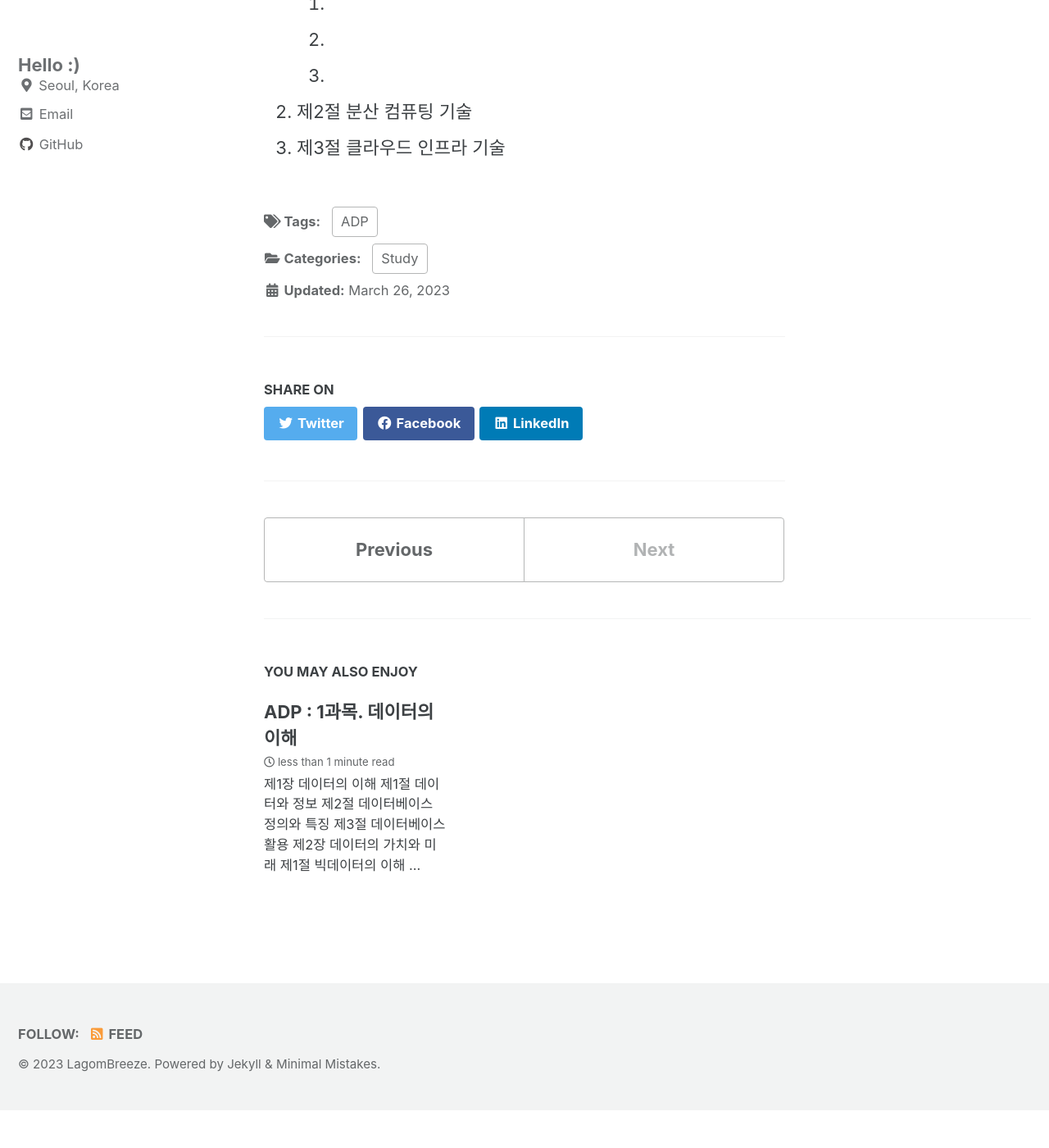
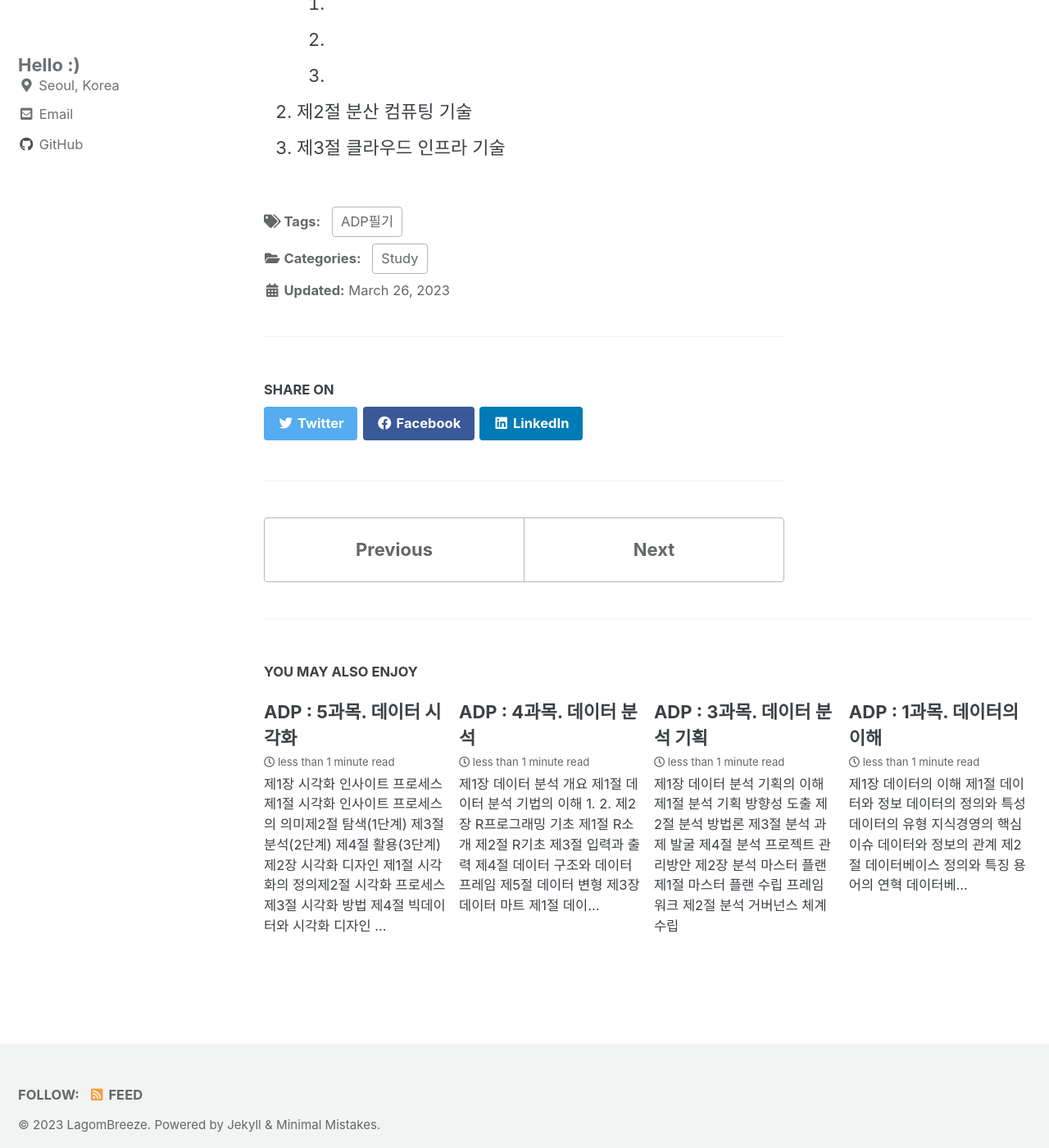
Before and after one commit to lagombreeze/lagombreeze.github.io, a Jekyll site: the page built from _posts/2023-03-26-study-adp-contents2.md, in a window 1280 px wide and 1400 px high, scrolled down 791 px. Shown: the whole window at 82% size. Built offline with Jekyll 4.4.1, drawn with Linux system fonts in a browser that asks for light colours; cached includes are drawn as plain includes; before the commit the page ends 2145 px from its top, so only the background shows below that.

Commit message:
ADP contents upload

```diff
--- a/_posts/2023-03-26-study-adp-contents1.md
+++ b/_posts/2023-03-26-study-adp-contents1.md
@@ -4,32 +4,59 @@ excerpt_separator: "<!--more-->"
 categories:
   - Study
 tags:
-  - ADP
+  - ADP필기
 ---
 
 #### 제1장 데이터의 이해
 
 1. 제1절 데이터와 정보
-   1.
-   2.
-   3.
+   1. 데이터의 정의와 특성
+   2. 데이터의 유형
+   3. 지식경영의 핵심 이슈
+   4. 데이터와 정보의 관계
 2. 제2절 데이터베이스 정의와 특징
+   1. 용어의 연혁
+   2. 데이터베이스의 정의
+   3. 데이터베이스의 특징
 3. 제3절 데이터베이스 활용
+   1. 기업내부 데이터베이스
 
 #### 제2장 데이터의 가치와 미래
 1. 제1절 빅데이터의 이해
-   1.
-   2.
-   3.
+   1. 빅데이터의 이해
+   2. 출현 배경과 변화
+   3. 빅데이터의 기능
+   4. 빅데이터가 만들어 내는 본질적인 변화
 2. 제2절 빅데이터의 가치와 영향
+   1. 빅데이터의 가치
+   2. 빅데이터의 영향
 3. 제3절 비즈니스 모델
+   1. 빅데이터 활용 사례
+   2. 빅데이터 활용 기본 테크닉
 4. 제4절 위기 요인과 통제 방안
+   1. 빅데이터 시대의 위기 요인
+   2. 위기 요인에 따른 통제 방안
 5. 제5절 미래의 빅데이터
+   1. 빅데이터 활용의 3요소
 
 #### 제3장 가치 창조를 위한 데이터 사이언스와 전략 인사이트
 1. 제1절 빅데이터 분석과 전략 인사이트
-   1.
-   2.
-   3.
+   1. 빅데이터 열풍과 회의론
+   2. 빅데이터 회의론의 원인 및 진단
+   3. 빅데이터 분석, "Big"이 핵심 아니다.
+   4. 전략적 통찰이 없는 분석의 함정
+   5. 일차원적인 분석 VS 전략도출 위한 가치기반 분석
 2. 제2절 전략 인사이트 도출을 위한 필요 역량
+   1. 데이터 사이언스의 의미와 역할
+   2. 데이터 사이언스의 구성요소
+   3. 데이터 사이언티스트의 요구 역량
+   4. 데이터 사이언스 : 과학과 인문의 교차로
+   5. 전략적 통찰력과 인문학의 부활
 3. 제3절 빅데이터 그리고 데이터 사이언스의 미래
+   1. 빅데이터의 시대
+   2. 빅데이터 회의론을 넘어 가치 패러다임의 변화
+   3. 데이터 사이언스의 한계와 인문학
+4. 빅데이터 상식
+   1. DBMS 와 SQL
+   2. Data 관련 기술
+   3. 빅데이터 분석 기술
--- a/_posts/2023-03-26-study-adp-contents2.md
+++ b/_posts/2023-03-26-study-adp-contents2.md
@@ -4,7 +4,7 @@ excerpt_separator: "<!--more-->"
 categories:
   - Study
 tags:
-  - ADP
+  - ADP필기
 ---
 
 #### 제1장 데이터 처리 프로세스
--- /dev/null
+++ b/_posts/2023-04-01-study-adp-contents3.md
@@ -0,0 +1,18 @@
+---
+title: "ADP : 3과목. 데이터 분석 기획"
+excerpt_separator: "<!--more-->"
+categories:
+  - Study
+tags:
+  - ADP필기
+---
+
+#### 제1장 데이터 분석 기획의 이해
+  1. 제1절 분석 기획 방향성 도출
+  2. 제2절 분석 방법론
+  3. 제3절 분석 과제 발굴
+  4. 제4절 분석 프로젝트 관리방안
+
+#### 제2장 분석 마스터 플랜
+  1. 제1절 마스터 플랜 수립 프레임 워크
+  2. 제2절 분석 거버넌스 체계 수립
--- /dev/null
+++ b/_posts/2023-04-09-study-adp-contents4.md
@@ -0,0 +1,53 @@
+---
+title: "ADP : 4과목. 데이터 분석"
+excerpt_separator: "<!--more-->"
+categories:
+  - Study
+tags:
+  - ADP필기
+---
+
+#### 제1장 데이터 분석 개요
+  1. 제1절 데이터 분석 기법의 이해
+    1.
+    2.
+
+#### 제2장 R프로그래밍 기초
+  1. 제1절 R소개
+  2. 제2절 R기초
+  3. 제3절 입력과 출력
+  4. 제4절 데이터 구조와 데이터 프레임
+  5. 제5절 데이터 변형
+
+#### 제3장 데이터 마트
+  1. 제1절 데이터 변경 및 요약
+    1.
+    2.
+  2. 제2절 데이터 가공
+  3. 제3절 기초 분석 및 데이터 관리
+
+#### 제4장 통계분석
+  1. 제1절 통계분석의 이해
+  2. 제2절 기초 통계 분석
+  3. 제3절 통계분석 방법론
+  4. 제4절 회귀분석
+  5. 제5절 응용회귀분석
+  6. 제6절 시계열 분석
+  7. 제7절 다차원 척도법
+  8. 제8절 주성분분석
+
+#### 제5장 정형 데이터 마이닝
+  1. 제1절 데이터 마이닝의 개요
+  2. 제2절 분류분석
+  3. 제3절 앙상블분석
+  4. 제4절 인공신경망분석
+  5. 제5절 군집분석
+  6. 제6절 연관분석
+
+#### 제6장 비정형 데이터 마이닝
+  1. 제1절 텍스트마이닝
+  2. 제2절 사회연결망 분석
+
+#### 제7장 서술형 문제
+  1. 제1절 통계분석
+  2. 제2절 정형 데이터마이닝
--- /dev/null
+++ b/_posts/2023-04-10-study-adp-contents5.md
@@ -0,0 +1,23 @@
+---
+title: "ADP : 5과목. 데이터 시각화"
+excerpt_separator: "<!--more-->"
+categories:
+  - Study
+tags:
+  - ADP필기
+---
+
+#### 제1장 시각화 인사이트 프로세스
+  1. 제1절 시각화 인사이트 프로세스의 의미제2절 탐색(1단계)
+  2. 제3절 분석(2단계)
+  3. 제4절 활용(3단계)
+
+#### 제2장 시각화 디자인
+  1. 제1절 시각화의 정의제2절 시각화 프로세스
+  2. 제3절 시각화 방법
+  3. 제4절 빅데이터와 시각화 디자인
+
+#### 제3장 시각화 구현 개요
+  1. 제1절 시각화 구현 개요
+  2. 제2절 분석 도구를 이용한 시각화 구현 : R
+  3. 제3절 라이브러리 기반의 시각화 구현 : D3.js
```
